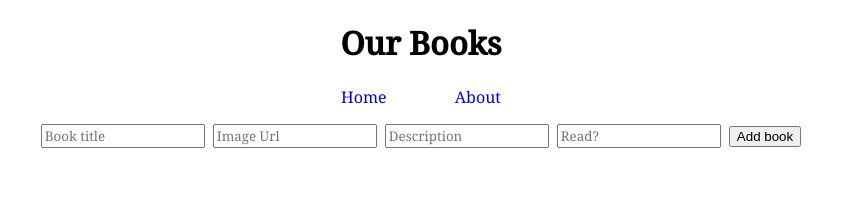
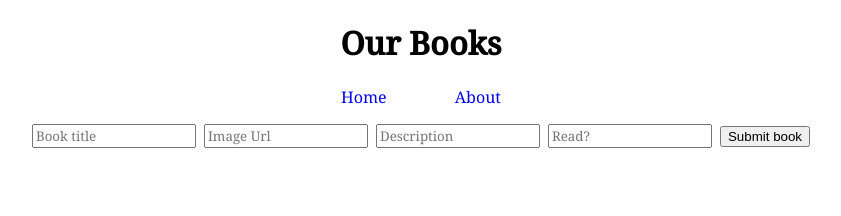
Before and after one commit to Ritchie2710/books, a React (Vite) app in the folder client/: page / in a window 1280 px wide. Shown: the top 216 px of the page, without its empty margins (219-1060 px from the left). Built offline with nearby package versions, Linux system fonts and the light colour scheme; no server answers.

Commit message:
updated button on book page

```diff
--- a/client/src/components/Form.jsx
+++ b/client/src/components/Form.jsx
@@ -55,7 +55,7 @@ export default function Form({ books, setBooks, book, setBook }) {
         onChange={handleChange}
         value={formData.status}
       />
-      <button>Add book</button>
+      <button>{book?._id ? "Update book" : "Submit book"}</button>
     </form>
   );
 }
```
